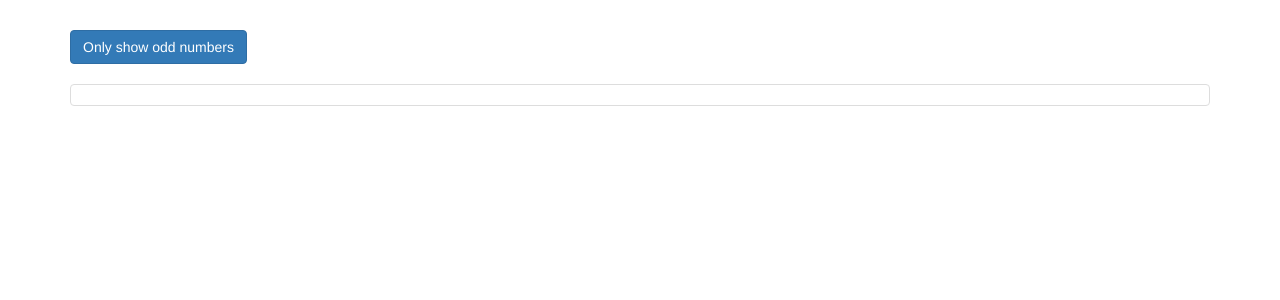
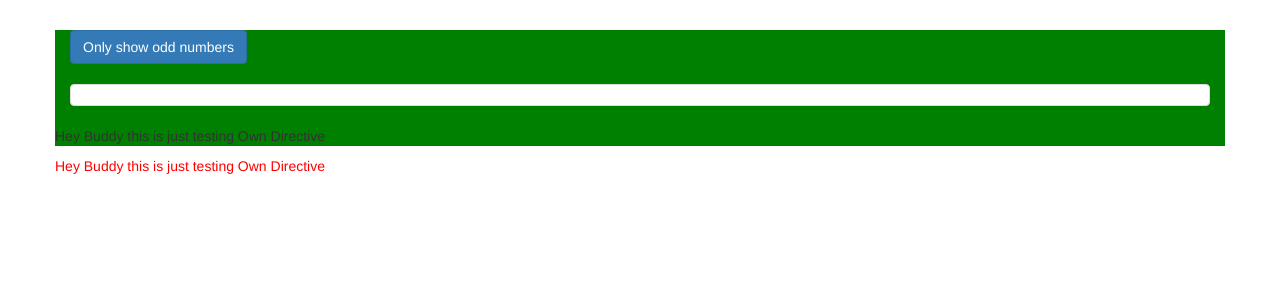
Before and after one commit to shrikantp2143/Angular-Practice, an Angular app: page / in a window 1280 px wide. Shown: the top 300 px of the page. Built offline with nearby package versions, Linux system fonts and the light colour scheme.

Commit message:
creating own directive

```diff
--- a/src/app/app.component.html
+++ b/src/app/app.component.html
@@ -14,5 +14,13 @@
         <p>Only odd</p>
       </ng-template>
     </div>
+    <div>
+      <p appHighlightDirective>Hey Buddy this is just testing Own Directive</p>
+    </div>
+
+    <div>
+      <p appBetterHighlight>Hey Buddy this is just testing Own Directive</p>
+    </div>
+
   </div>
 </div>
--- a/src/app/app.module.ts
+++ b/src/app/app.module.ts
@@ -4,10 +4,14 @@
 
 
 import { AppComponent } from './app.component';
+import { BasicHighlightDirective } from './basic-highlight/basic-hightlight.directive';
+import { BetterHighlightDirective } from './better-highlight/better-highlight.directive';
 
 @NgModule({
   declarations: [
-    AppComponent
+    AppComponent,
+    BasicHighlightDirective,
+    BetterHighlightDirective,
   ],
   imports: [
     BrowserModule,
--- /dev/null
+++ b/src/app/basic-highlight/basic-hightlight.directive.ts
@@ -0,0 +1,14 @@
+import { Directive, ElementRef, OnInit } from "@angular/core";
+
+@Directive({
+    selector: '[appHighlightDirective]'
+})
+export class BasicHighlightDirective implements OnInit{
+    constructor(private el: ElementRef, ) {
+
+    }
+
+    ngOnInit(): void {
+        this.el.nativeElement.style.backgroundColor = 'green';
+    }
+}
--- /dev/null
+++ b/src/app/better-highlight/better-highlight.directive.ts
@@ -0,0 +1,16 @@
+import { Directive, Renderer2, ElementRef, OnInit} from '@angular/core';
+
+@Directive({
+  selector: '[appBetterHighlight]'
+})
+export class BetterHighlightDirective implements OnInit {
+
+  constructor(private renderer: Renderer2, private el: ElementRef) {
+
+   }
+
+   ngOnInit() {
+    this.renderer.setStyle(this.el.nativeElement, 'color', 'red');
+   }
+
+}
```
